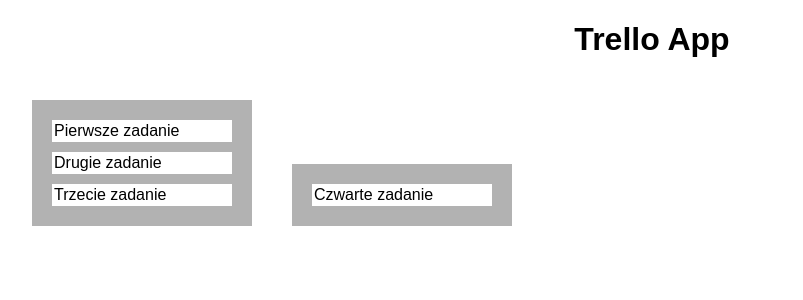
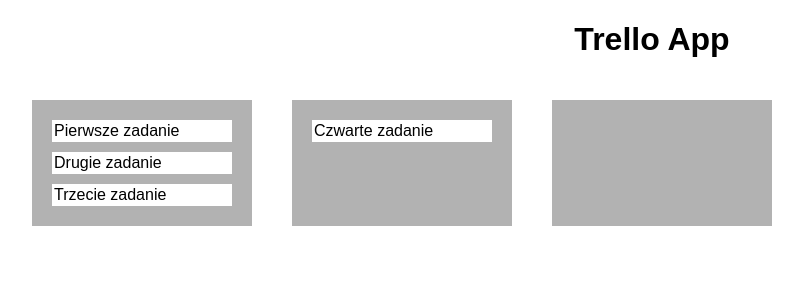
Before and after one commit to Marek294/trello-app, a React (Create React App) app: page / in a window 1280 px wide. Shown: the top 300 px of the page, without its empty margins (8-811 px from the left). Built offline with nearby package versions, Linux system fonts and the light colour scheme.

Commit message:
handle moving tasks between board

```diff
--- a/src/components/Board/Board.js
+++ b/src/components/Board/Board.js
@@ -6,11 +6,12 @@
     onDragOverBoard = e => e.preventDefault();
 
     render() {
-        const { onBoardDrop, tasks, handleOnTaskDragStart, handleOnTaskDrop } = this.props;
+        const { onBoardDrop, tasks, handleOnTaskDragStart, handleOnTaskDrop, id } = this.props;
 
         const displayTasks = tasks.map((item,i) => {
             return (
                 <Task key={i}
+                    boardId={id}
                     item={item}
                     handleOnTaskDragStart={handleOnTaskDragStart}
                     handleOnTaskDrop={handleOnTaskDrop} />
--- /dev/null
+++ b/src/components/Boards/Boards.css
@@ -0,0 +1,4 @@
+.boards__container {
+    display: flex;
+    flex-direction: row;
+}
--- a/src/components/Boards/Boards.js
+++ b/src/components/Boards/Boards.js
@@ -1,5 +1,6 @@
 import React, { Component } from 'react';
 import Board from '../Board/Board';
+import './Boards.css';
 
 class Boards extends Component {
     state = {
@@ -25,29 +26,35 @@
                 text: 'Czwarte zadanie'
             }
         ],
-        draggedId: null
+        draggedItem: null
     }
 
-    handleOnTaskDragStart = id => e => {
+    handleOnTaskDragStart = item => e => {
         this.setState({
-            draggedId: id
+            draggedItem: item
         })
     }
 
-    handleOnTaskDrop = id => e => {
-        console.log('task drop', id);
+    getSlicedTasksArray = (tasks, draggedItem) => {
+        const draggedIndex = tasks.findIndex(item => item.id === draggedItem.id)
+
+        return {
+            element: tasks[draggedIndex],
+            newTasks: [
+                ...tasks.slice(0, draggedIndex),
+                ...tasks.slice(draggedIndex + 1)
+            ]
+        }
+
+    }
+
+    handleOnTaskDrop = boardId => id => e => {
         e.preventDefault();
-        const { tasks, draggedId } = this.state
+        const { tasks, draggedItem } = this.state
+        let { newTasks, element } = this.getSlicedTasksArray(tasks, draggedItem)
 
-        const draggedIndex = tasks.findIndex(item => item.id === draggedId)
-        const dropedIndex = tasks.findIndex(item => item.id === id)
-        const element = tasks[draggedIndex]
-
-        let newTasks = [
-        ...tasks.slice(0, draggedIndex),
-        ...tasks.slice(draggedIndex + 1)
-        ]
-
+        element.board = boardId
+        const dropedIndex = newTasks.findIndex(item => item.id === id)
         newTasks.splice(dropedIndex, 0, element)
 
         this.setState({
@@ -58,10 +65,21 @@
 
     onBoardDrop = id => e => {
         e.preventDefault();
-        console.log('board drop', id)
+        const { tasks, draggedItem } = this.state;
+
+        if (draggedItem.board !== id && e.target.className.includes('board')) {
+            let { newTasks, element } = this.getSlicedTasksArray(tasks, draggedItem)
+
+            element.board = id
+            newTasks.push(element)
+
+            this.setState({
+                tasks: newTasks
+            })
+        }
     }
 
-    filterTasks = boardId => {
+    boardTasks = boardId => {
         const { tasks } = this.state;
 
         return tasks.filter(item => item.board === boardId);
@@ -71,12 +89,14 @@
         return (
             <div className='boards'>
                 <h1 className='boards__title'>Trello App</h1>
-                {[1, 2].map(id =>
-                    <Board id={id}
-                        handleOnTaskDragStart={this.handleOnTaskDragStart}
-                        handleOnTaskDrop={this.handleOnTaskDrop}
-                        onBoardDrop={this.onBoardDrop(id)}
-                        tasks={this.filterTasks(id)} />)}
+                <div className='boards__container' >
+                    {[1, 2, 3].map(id =>
+                        <Board key={id}
+                            handleOnTaskDragStart={this.handleOnTaskDragStart}
+                            handleOnTaskDrop={this.handleOnTaskDrop(id)}
+                            onBoardDrop={this.onBoardDrop(id)}
+                            tasks={this.boardTasks(id)} />)}
+                </div>
             </div>
         );
     }
--- a/src/components/Task/Task.js
+++ b/src/components/Task/Task.js
@@ -8,7 +8,7 @@
     const { id, text } = item;
 
     return (
-        <a href="" className="task" draggable onDragStart={handleOnTaskDragStart(id)} onDragOver={handleOnDragOver} onDrop={handleOnTaskDrop(id)}>
+        <a href="" className="task" draggable onDragStart={handleOnTaskDragStart(item)} onDragOver={handleOnDragOver} onDrop={handleOnTaskDrop(id)}>
             <p className="task__text">{text}</p>
         </a>
     );
```
